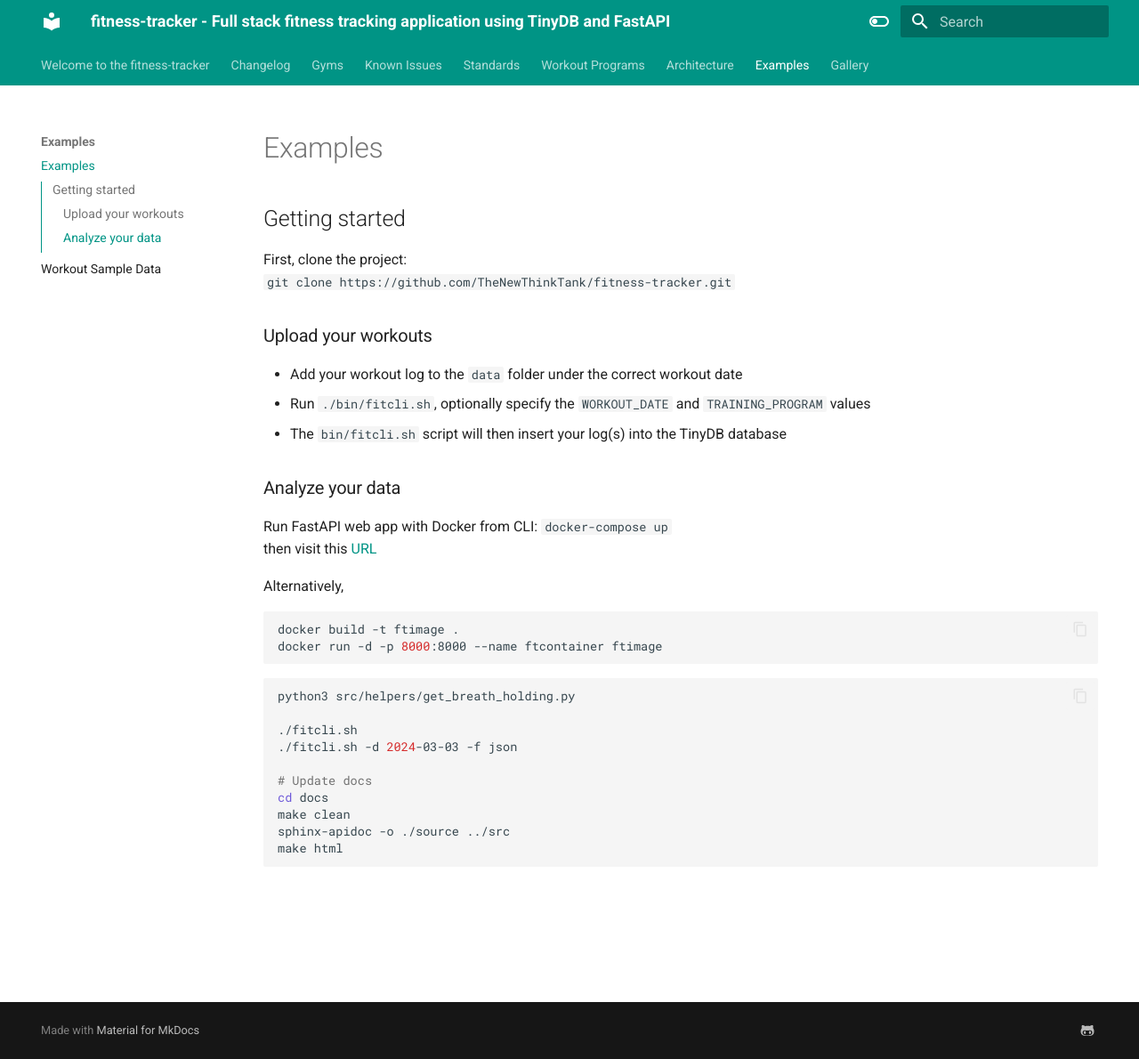
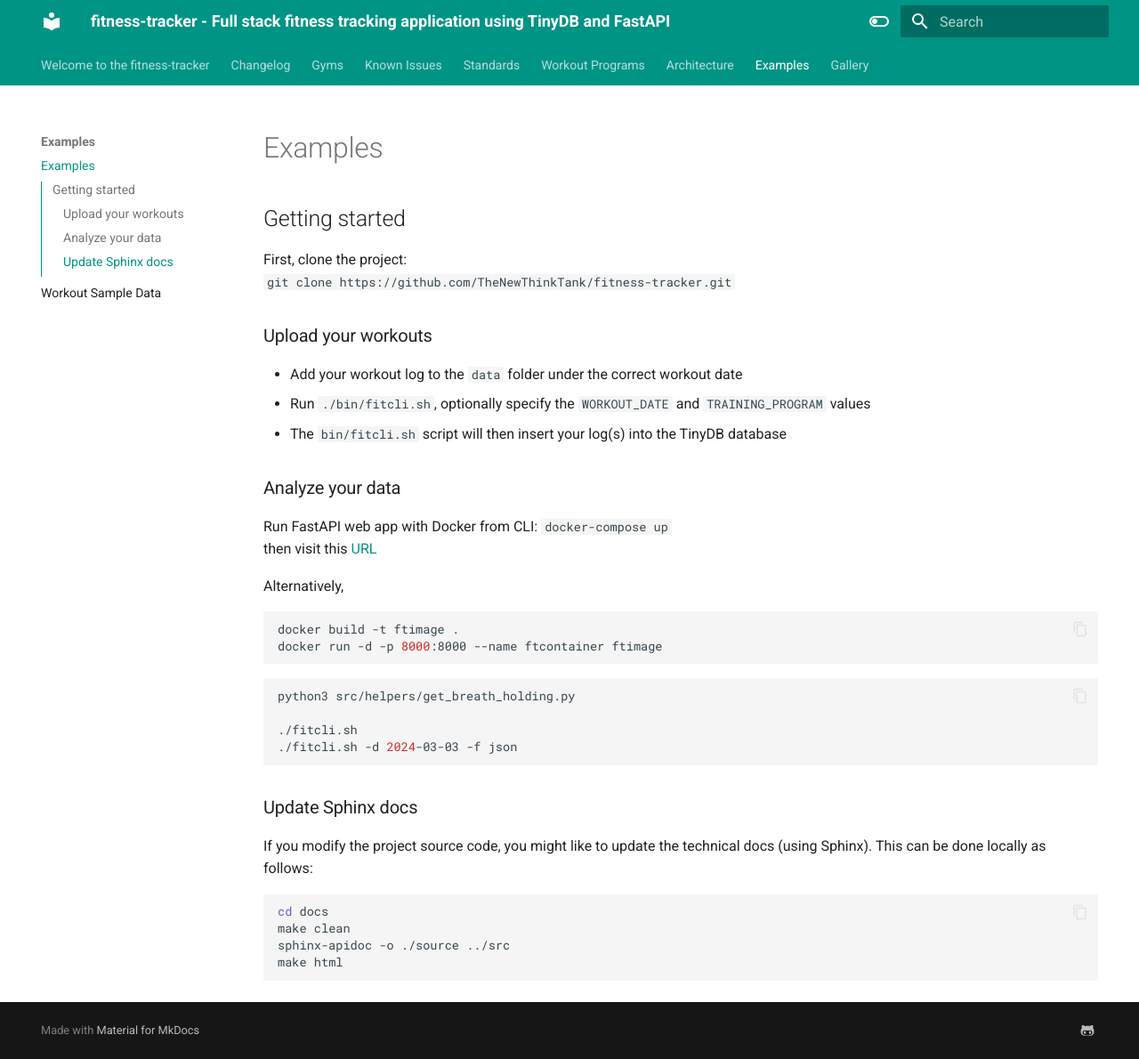
Before and after one commit to TheNewThinkTank/fitness-tracker, an MkDocs documentation site: the page built from docs/project_docs/examples/EXAMPLES.md, in a window 1280 px wide and 1190 px high. Shown: the whole window at 89% size. Built offline with MkDocs 1.6.1 and Material for MkDocs 9.7.7, drawn with Linux system fonts in a browser that asks for light colours.

Commit message:
docs: split Sphinx out into its own section

````diff
--- a/docs/project_docs/examples/EXAMPLES.md
+++ b/docs/project_docs/examples/EXAMPLES.md
@@ -29,8 +29,14 @@
 
 ./fitcli.sh
 ./fitcli.sh -d 2024-03-03 -f json
+```
 
-# Update docs
+### Update Sphinx docs
+
+If you modify the project source code, you might like to update the technical docs (using Sphinx).
+This can be done locally as follows:
+
+```BASH
 cd docs
 make clean
 sphinx-apidoc -o ./source ../src
````
